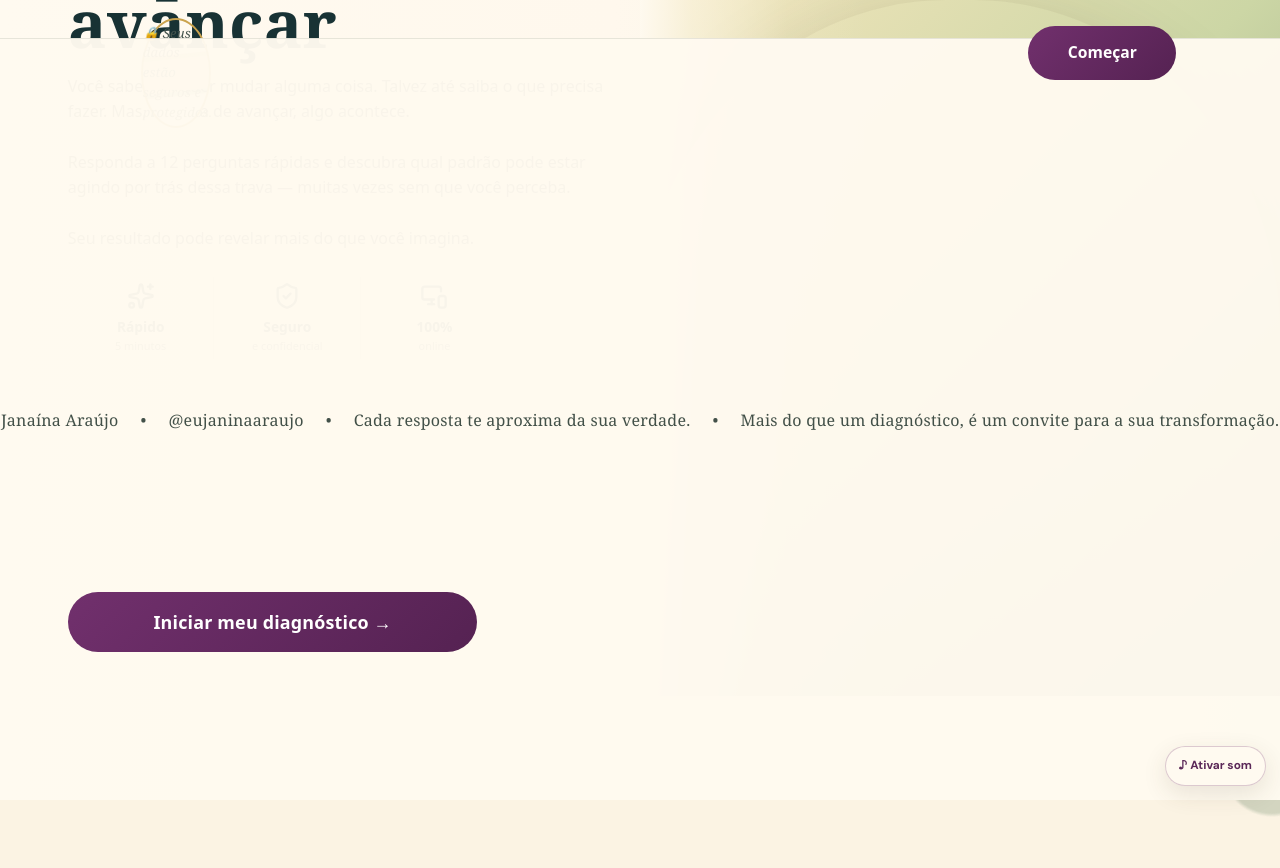
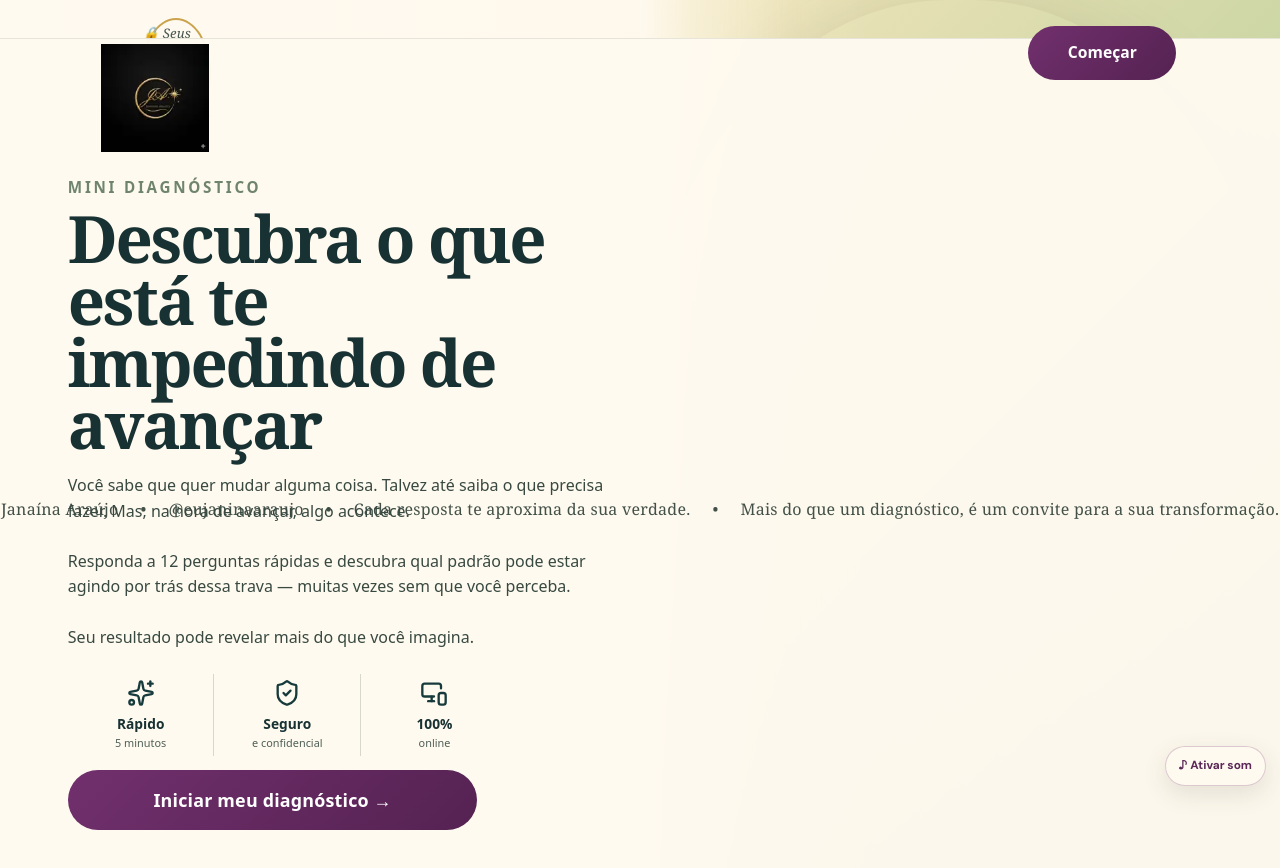
Before and after one commit to evertonpiceni-sketch/MiniDiagnostico, a React (Vite) app: page / in a window 1280 px wide. Shown: the top 868 px of the page. Before the commit the page ends 800 px from the top, so only its background shows below. Built offline with nearby package versions, Linux system fonts and the light colour scheme.

Commit message:
fix: reset inherited landing grid rows and restore approved text visibility

```diff
--- a/src/landing-reference-lock.css
+++ b/src/landing-reference-lock.css
@@ -1,22 +1,27 @@
 /* FINAL LOCK — landing conforme referência aprovada pela cliente. */
-.brand-start-card{position:relative!important;inset:auto!important;top:auto!important;left:auto!important;right:auto!important;bottom:auto!important;transform:none!important;opacity:1!important;visibility:visible!important;isolation:isolate!important}
-.brand-start-card>.brand-start-content{position:relative!important;inset:auto!important;top:auto!important;left:auto!important;right:auto!important;bottom:auto!important;transform:none!important;opacity:1!important;visibility:visible!important;filter:none!important;mix-blend-mode:normal!important;align-self:center!important;justify-self:stretch!important;overflow:visible!important}
-.brand-start-card>.brand-start-content>*{opacity:1!important;visibility:visible!important;filter:none!important}
+.brand-start-card{position:relative!important;inset:auto!important;top:auto!important;left:auto!important;right:auto!important;bottom:auto!important;transform:none!important;opacity:1!important;visibility:visible!important;isolation:isolate!important;overflow:hidden!important}
+.brand-start-card>.brand-start-content{position:relative!important;inset:auto!important;top:auto!important;left:auto!important;right:auto!important;bottom:auto!important;transform:none!important;opacity:1!important;visibility:visible!important;filter:none!important;mix-blend-mode:normal!important;align-self:center!important;justify-self:stretch!important;overflow:visible!important;z-index:10!important}
+.brand-start-card>.brand-start-content>*{opacity:1!important;visibility:visible!important;filter:none!important;mix-blend-mode:normal!important}
 .brand-start-content>img#mini-diagnostico-brand-logo{opacity:1!important;visibility:visible!important}
 .brand-start-content>.brand-eyebrow{opacity:1!important;visibility:visible!important;color:#6f846d!important}
-.brand-start-content>h1{position:relative!important;inset:auto!important;transform:none!important;opacity:1!important;visibility:visible!important;overflow:visible!important;color:#183234!important;text-indent:0!important}
-.brand-start-content>h1:after{content:"Descubra o que está te impedindo de avançar"!important;opacity:1!important;visibility:visible!important;color:#183234!important;display:block!important;max-width:590px!important}
-.brand-start-content>p.text-stone-500{position:relative!important;inset:auto!important;transform:none!important;opacity:1!important;visibility:visible!important;color:#384941!important;overflow:visible!important}
-.brand-start-content>p.text-stone-500:after{content:"Você sabe que quer mudar alguma coisa. Talvez até saiba o que precisa fazer. Mas, na hora de avançar, algo acontece.\A\A Responda a 12 perguntas rápidas e descubra qual padrão pode estar agindo por trás dessa trava — muitas vezes sem que você perceba.\A\A Seu resultado pode revelar mais do que você imagina."!important;display:block!important;white-space:pre-line!important;opacity:1!important;visibility:visible!important;color:#384941!important;font-size:1rem!important;line-height:1.58!important}
-.brand-benefits{position:relative!important;inset:auto!important;transform:none!important;opacity:1!important;visibility:visible!important}
-.brand-start-card>.brand-hero-art{position:relative!important;inset:auto!important;top:auto!important;left:auto!important;right:auto!important;bottom:auto!important;transform:none!important;opacity:1!important;visibility:visible!important;filter:none!important;z-index:1!important}
+.brand-start-content>h1{position:relative!important;inset:auto!important;transform:none!important;opacity:1!important;visibility:visible!important;overflow:visible!important;color:#183234!important;text-indent:0!important;margin:0 0 18px!important;font-size:0!important;line-height:.95!important}
+.brand-start-content>h1:after{content:"Descubra o que está te impedindo de avançar"!important;opacity:1!important;visibility:visible!important;color:#183234!important;display:block!important;max-width:590px!important;font-family:Georgia,'Times New Roman',serif!important;font-size:clamp(3.4rem,5.1vw,5.6rem)!important;line-height:.95!important;font-weight:600!important;letter-spacing:-.035em!important}
+.brand-start-content>p.text-stone-500{position:relative!important;inset:auto!important;transform:none!important;opacity:1!important;visibility:visible!important;color:#384941!important;overflow:visible!important;font-size:0!important;margin:0 0 22px!important}
+.brand-start-content>p.text-stone-500:after{content:"Você sabe que quer mudar alguma coisa. Talvez até saiba o que precisa fazer. Mas, na hora de avançar, algo acontece.\A\A Responda a 12 perguntas rápidas e descubra qual padrão pode estar agindo por trás dessa trava — muitas vezes sem que você perceba.\A\A Seu resultado pode revelar mais do que você imagina."!important;display:block!important;white-space:pre-line!important;opacity:1!important;visibility:visible!important;color:#384941!important;font-size:1rem!important;line-height:1.58!important;font-weight:400!important;text-shadow:none!important}
+.brand-benefits{position:relative!important;inset:auto!important;transform:none!important;opacity:1!important;visibility:visible!important;z-index:10!important;margin:24px 0 84px!important}
+.brand-start-card>.brand-hero-art{position:relative!important;inset:auto!important;top:auto!important;left:auto!important;right:auto!important;bottom:auto!important;transform:none!important;opacity:1!important;visibility:visible!important;filter:none!important;z-index:1!important;overflow:hidden!important}
 .brand-start-card>.brand-hero-art:after{opacity:1!important;visibility:visible!important;filter:none!important}
 .brand-start-card>.brand-hero-art:before{opacity:1!important;visibility:visible!important}
 .approved-cta-hotspot,.approved-top-hotspot{opacity:1!important;visibility:visible!important;transform:none!important}
 .brand-start-card:not(.collecting-data)>.brand-start-content form{display:none!important}
 
 @media(min-width:901px){
- .brand-start-card{display:grid!important;grid-template-columns:minmax(520px,50%) 1fr!important;min-height:100dvh!important;padding-bottom:104px!important}
- .brand-start-card>.brand-start-content{grid-column:1!important;grid-row:1!important;padding:44px 28px 34px clamp(52px,5.3vw,96px)!important;margin:0!important}
+ .brand-start-card{display:grid!important;grid-template-columns:minmax(520px,50%) minmax(0,50%)!important;grid-template-rows:minmax(0,1fr)!important;min-height:100dvh!important;padding-bottom:104px!important}
+ .brand-start-card>.brand-start-content{grid-column:1!important;grid-row:1!important;min-height:calc(100dvh - 104px)!important;padding:44px 28px 34px clamp(52px,5.3vw,96px)!important;margin:0!important}
  .brand-start-card>.brand-hero-art{grid-column:2!important;grid-row:1!important;min-height:calc(100dvh - 104px)!important;height:auto!important}
 }
+
+@media(max-width:900px){
+ .brand-start-content>h1:after{font-size:clamp(2.55rem,10vw,3.7rem)!important}
+ .brand-start-content>p.text-stone-500:after{font-size:.94rem!important;line-height:1.52!important}
+}
```
